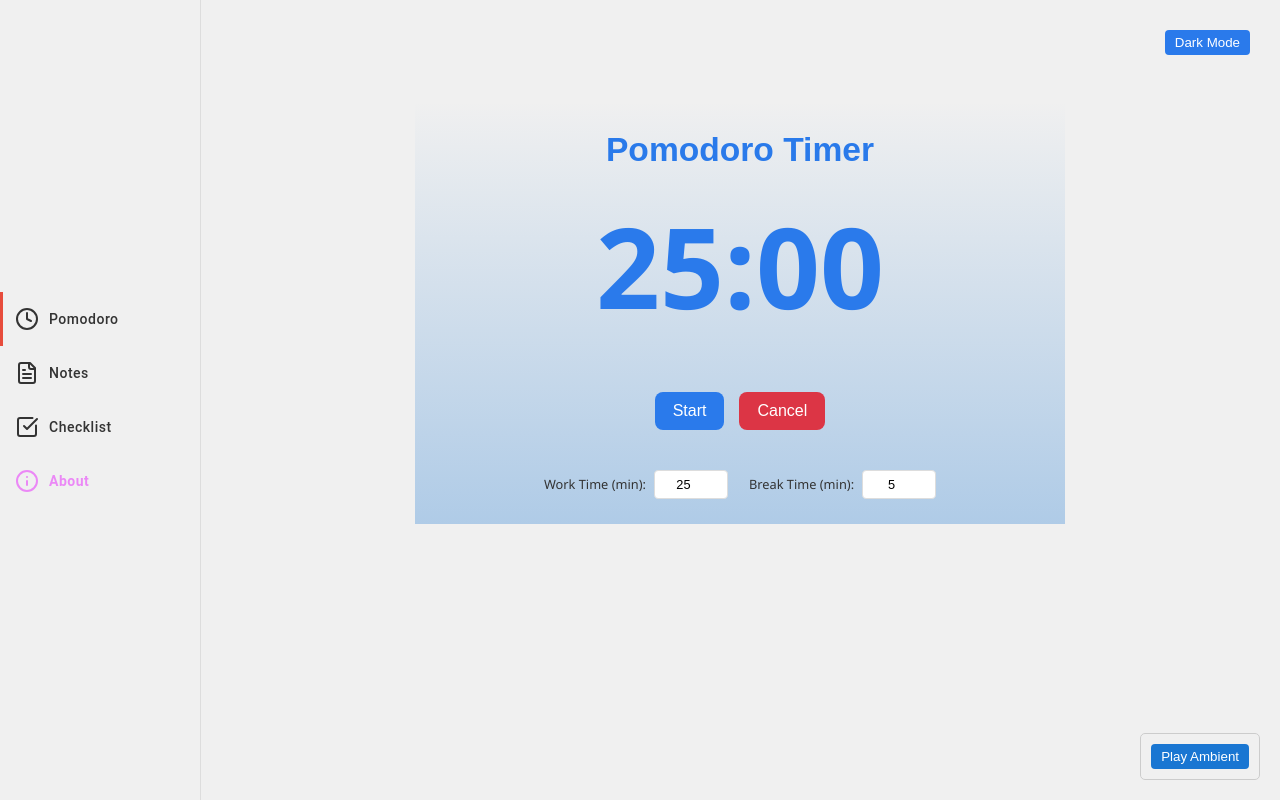
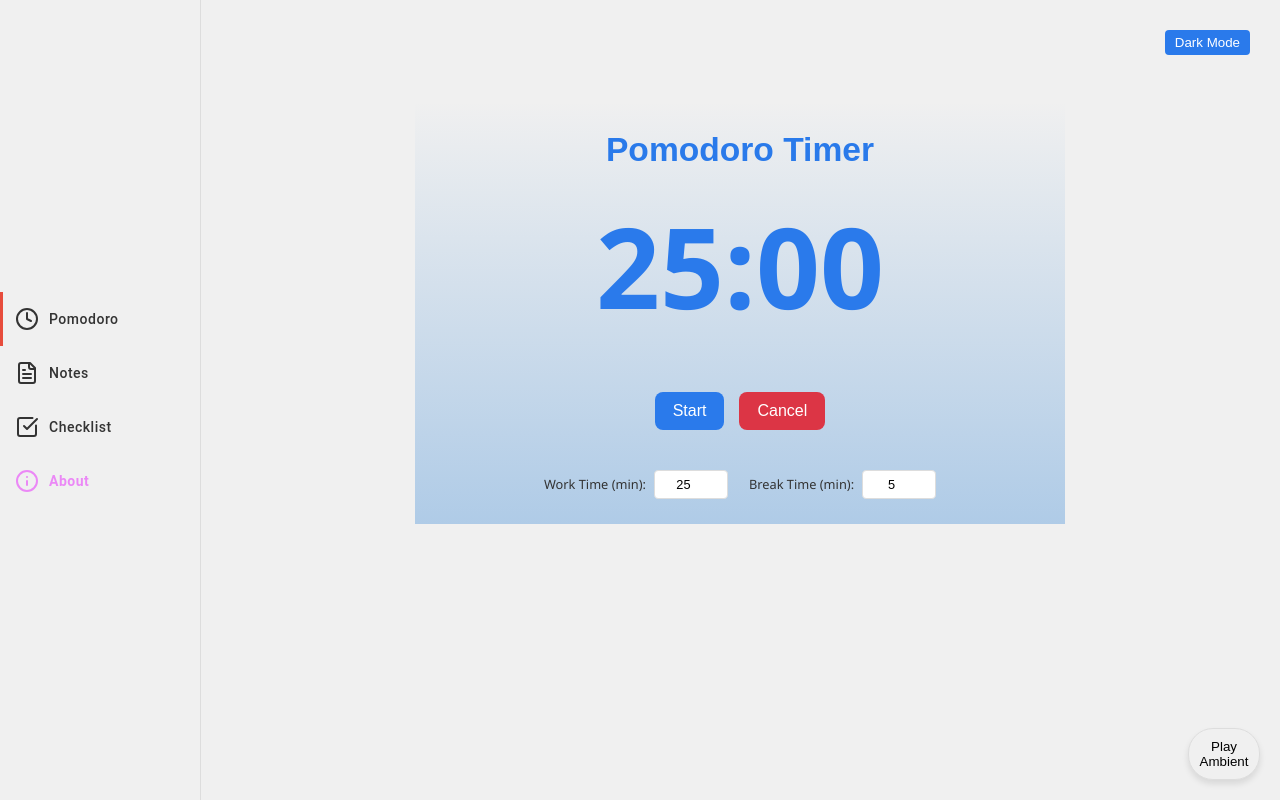
Before and after one commit to Ajithesh9/productivity-hub, a React (Create React App) app: page / in a window 1280 px wide. Built offline with nearby package versions, Linux system fonts and the light colour scheme.

Commit message:
Update MusicPlayer.css

```diff
--- a/src/components/MusicPlayer/MusicPlayer.css
+++ b/src/components/MusicPlayer/MusicPlayer.css
@@ -1,18 +1,167 @@
+:root {
+  --background-color-dark: #2c3e50;
+  --background-color-light: #ffffff;
+  --text-color-dark: #ecf0f1;
+  --text-color-light: #333333;
+  --primary-color: #1976d2;
+  --secondary-color: #ff9800;
+  --border-color-dark: #34495e;
+  --border-color-light: #cccccc;
+  --idle-gradient: linear-gradient(
+    135deg,
+    #bdc3c7,
+    #ecf0f1
+  ); /* Soft gradient for idle state */
+}
+
+body.dark-mode {
+  --background-color: var(--background-color-dark);
+  --text-color: var(--text-color-dark);
+  --border-color: var(--border-color-dark);
+  --idle-gradient: linear-gradient(
+    135deg,
+    #34495e,
+    #2c3e50
+  ); /* Dark mode idle gradient */
+}
+
+body.light-mode {
+  --background-color: var(--background-color-light);
+  --text-color: var(--text-color-light);
+  --border-color: var(--border-color-light);
+}
+
 .music-player {
   position: fixed;
   bottom: 20px;
   right: 20px;
   background: var(--background-color);
   padding: 10px;
-  border: 1px solid #ccc;
-  border-radius: 5px;
+  border: 1px solid var(--border-color);
+  border-radius: 25px; /* Pill shape */
+  display: flex;
+  flex-direction: column;
+  align-items: center;
+  gap: 10px;
+  transition: all 0.5s ease-in-out 0.1s;
+  box-shadow: 0 4px 6px rgba(0, 0, 0, 0.1);
+  overflow: hidden;
+  width: 50px; /* Initial compact size */
+  height: auto;
+  /* Enable container queries on this element */
+  container-type: inline-size;
+  user-select: none; /* Prevent text selection */
+}
+
+.music-player * {
+  user-select: none; /* Ensure all children are not selectable */
+}
+
+/* Compact Pill Design */
+.music-player .compact-icon {
+  position: relative;
+  width: 50px;
+  height: 50px;
+  border-radius: 50%;
+  background: var(--idle-gradient); /* Subtle gradient for idle state */
+  display: flex;
+  justify-content: center;
+  align-items: center;
+  transition: background 0.5s ease-in-out, box-shadow 0.3s ease-in-out;
+  box-shadow: 0 0 5px rgba(0, 0, 0, 0.1); /* Subtle shadow */
+}
+
+.music-player:hover .compact-icon {
+  box-shadow: 0 0 10px rgba(0, 0, 0, 0.2); /* Stronger glow on hover */
+}
+
+.music-player.playing .compact-icon {
+  background: linear-gradient(
+    135deg,
+    var(--primary-color),
+    var(--secondary-color)
+  );
+  animation: gradient-animate 3s infinite alternate; /* Smooth gradient animation */
+  box-shadow: 0 0 15px rgba(25, 118, 210, 0.5); /* Glowing effect when playing */
+}
+
+@keyframes gradient-animate {
+  0% {
+    background-position: 0% 50%;
+  }
+  100% {
+    background-position: 100% 50%;
+  }
+}
+
+.music-player .compact-icon::after {
+  content: "🎵"; /* Music Note Icon */
+  font-size: 24px;
+  color: var(--text-color);
+  transition: transform 0.3s ease-in-out;
+}
+
+.music-player.playing .compact-icon::after {
+  transform: scale(1.2); /* Slightly enlarge the icon when playing */
+}
+
+.music-player:hover {
+  width: 350px; /* Expanded size */
+}
+
+/* Track Info: by default hidden */
+.music-player .track-info {
+  font-family: "Roboto", sans-serif;
+  font-size: 0px;
+  font-weight: bold;
+  color: var(--text-color);
+  white-space: nowrap;
+  overflow: hidden;
+  text-overflow: ellipsis;
+  margin-bottom: 10px;
+  transition: font-size 0.5s ease-in-out 0.1s, opacity 0.5s ease-in-out 0.1s;
+  opacity: 0;
+}
+
+/* Only reveal track info when container width is at least 92px */
+@container (min-width: 92px) {
+  .music-player.playing .track-info {
+    font-size: 18px;
+    opacity: 1;
+  }
+}
+
+.music-player .controls {
+  display: none;
+  flex-direction: row;
+  align-items: center;
+  gap: 10px;
+}
+
+.music-player:hover .controls {
+  display: flex;
 }
 
 .music-player button {
   cursor: pointer;
-  background: #1976d2;
-  color: #fff;
+  background: transparent;
   border: none;
-  padding: 5px 10px;
-  border-radius: 4px;
+  padding: 0;
+  margin: 0;
+  width: 30px;
+  height: 30px;
+  display: flex;
+  justify-content: center;
+  align-items: center;
+  transition: transform 0.3s ease-in-out;
 }
+
+.music-player button:hover {
+  transform: scale(1.2); /* Scale up buttons on hover */
+}
+
+.music-player button img {
+  width: 20px;
+  height: 20px;
+  filter: brightness(0) invert(1); /* Invert colors for dark mode */
+}
```
